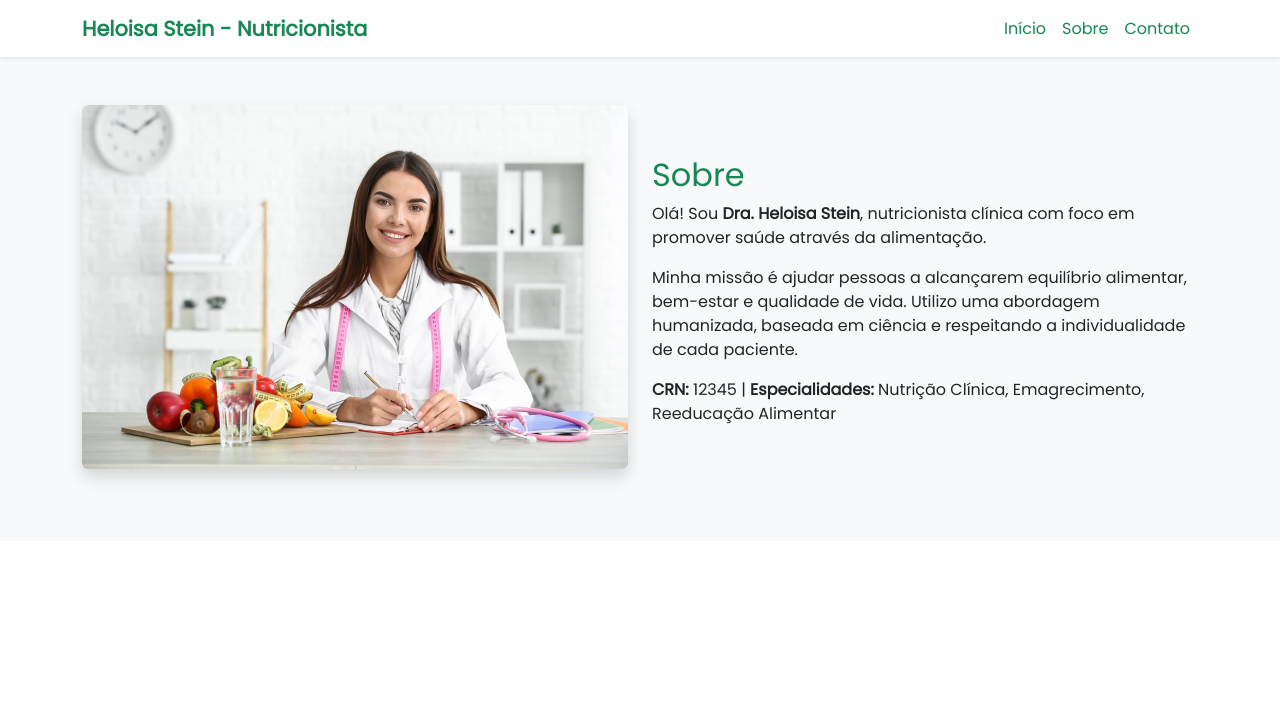
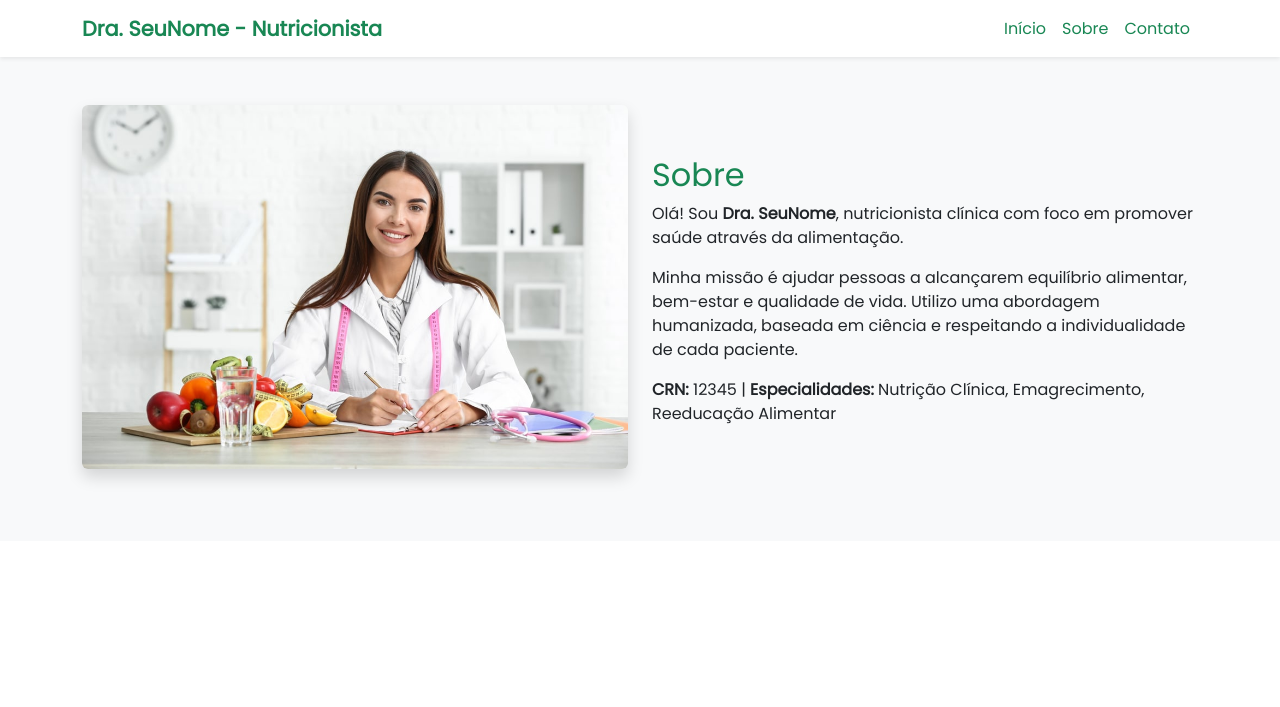
Before and after one commit to jaysonstn/Nutri, a plain HTML site: page sobre.html in a window 1280 px wide. Shown: the top 707 px of the page. Drawn offline with nearby package versions, Linux system fonts and the light colour scheme.

Commit message:
Update sobre.html

```diff
--- a/sobre.html
+++ b/sobre.html
@@ -14,7 +14,7 @@
   <!-- Navbar -->
   <nav class="navbar navbar-expand-lg navbar-light bg-white shadow-sm">
     <div class="container">
-      <a class="navbar-brand text-success brand-destaque" href="index.html">Heloisa Stein - Nutricionista</a>
+      <a class="navbar-brand text-success brand-destaque" href="index.html">Dra. SeuNome - Nutricionista</a>
       <button class="navbar-toggler" type="button" data-bs-toggle="collapse" data-bs-target="#nav">
         <span class="navbar-toggler-icon"></span>
       </button>
@@ -38,7 +38,7 @@
         </div>
         <div class="col-md-6">
           <h2 class="text-success">Sobre</h2>
-          <p>Olá! Sou <strong>Dra. Heloisa Stein</strong>, nutricionista clínica com foco em promover saúde através da alimentação.</p>
+          <p>Olá! Sou <strong>Dra. SeuNome</strong>, nutricionista clínica com foco em promover saúde através da alimentação.</p>
           <p>Minha missão é ajudar pessoas a alcançarem equilíbrio alimentar, bem-estar e qualidade de vida. Utilizo uma abordagem humanizada, baseada em ciência e respeitando a individualidade de cada paciente.</p>
           <p><strong>CRN:</strong> 12345 | <strong>Especialidades:</strong> Nutrição Clínica, Emagrecimento, Reeducação Alimentar</p>
         </div>
@@ -48,7 +48,7 @@
 </main>
 
 <!-- Botão do WhatsApp -->
-  <a href="https://wa.me/5549999650761" class="whatsapp-button" target="_blank" aria-label="Fale no WhatsApp">
+  <a href="https://wa.me/5549999666457" class="whatsapp-button" target="_blank" aria-label="Fale no WhatsApp">
     <i class="bi bi-whatsapp"></i>
   </a>
 
```
